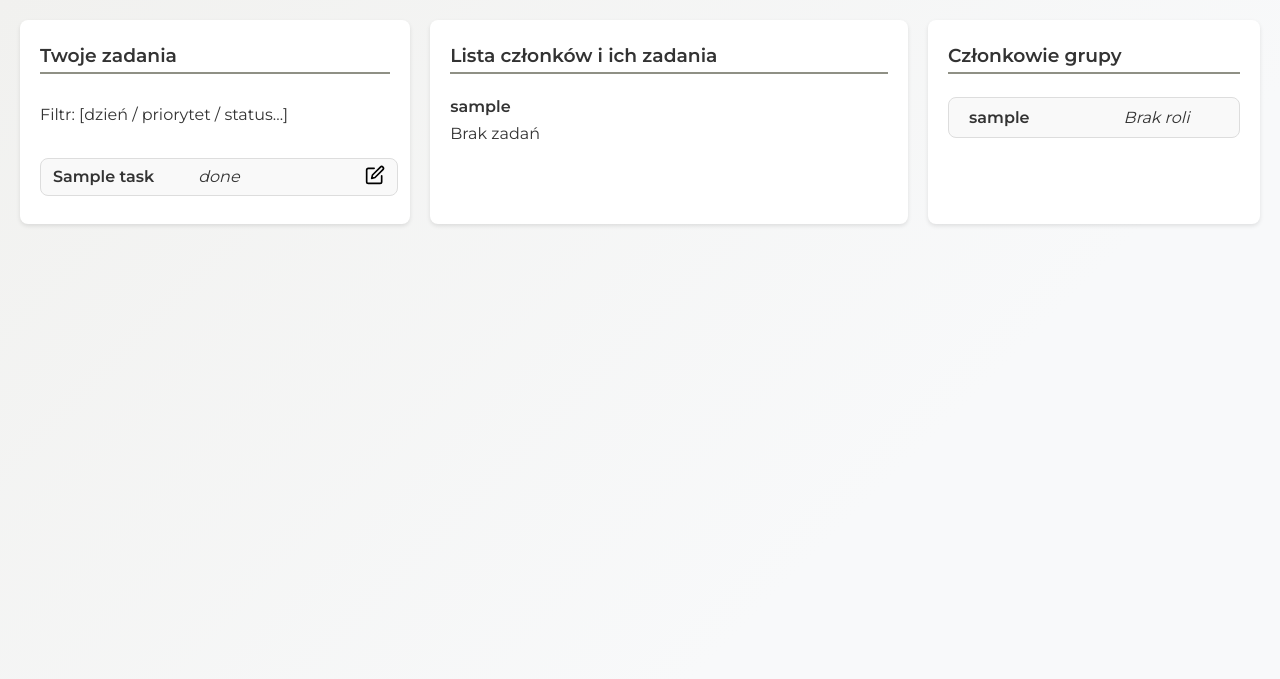
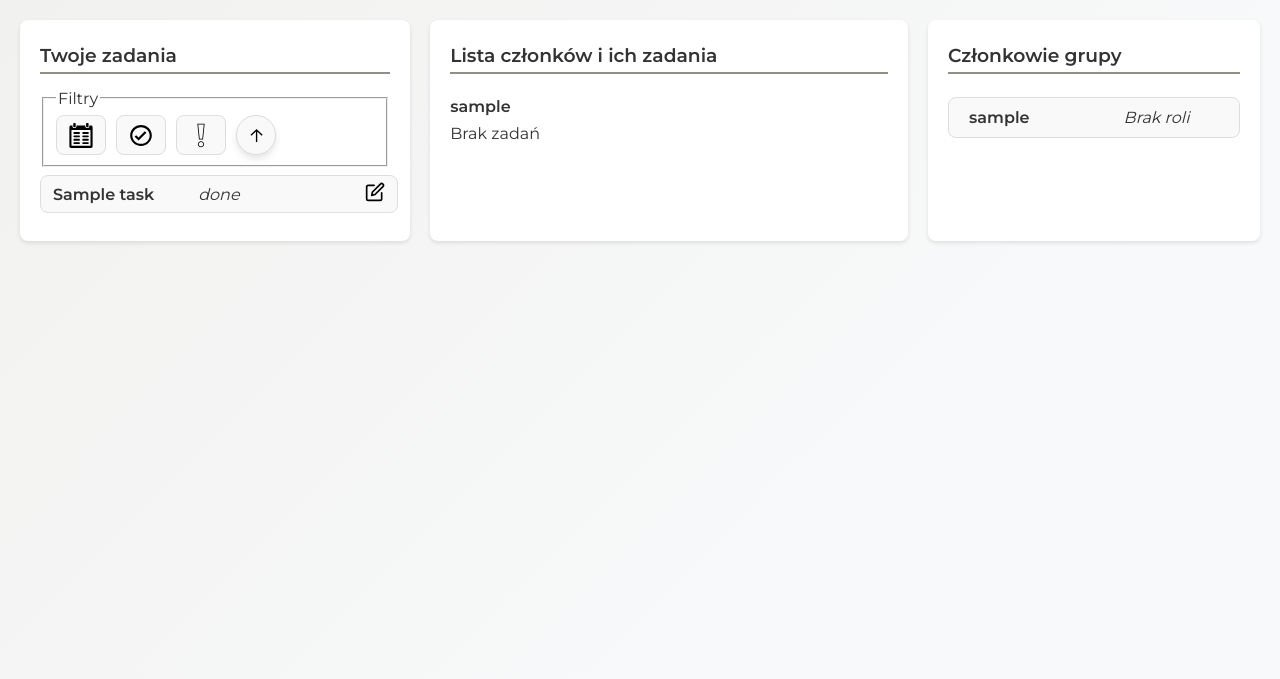
Before and after one commit to Puegoo/QUBE, a Django app: template qube_project/qube/templates/group/group_detail.html in a window 1280 px wide. Shown: the part 50-729 px from the top of the page. Run offline with Django 5.2, Linux system fonts and the light colour scheme; the template is opened without the code that fills it: most values are stand-ins (such as "Sample title", 1, 10 or a date in 2020).

Commit message:
update v3.1
adding filters

```diff
--- a/qube_project/qube/static/css/styles.css
+++ b/qube_project/qube/static/css/styles.css
@@ -562,8 +562,66 @@ form select:focus {
   padding-bottom: 5px;
 }
 
-.task-filters {
-  margin-bottom: 10px;
+/* Kontener przycisków filtrowania – wyrównany do lewej */
+.filter-buttons {
+  display: flex;
+  gap: 10px;
+  margin-bottom: 15px;
+  justify-content: flex-start;
+  padding: 2px 0 0 0;
+  margin: 0px;
+}
+
+/* Przyciski filtrowania jako zaokrąglone prostokąty (podobne do innych przycisków) */
+.filter-btn {
+  width: 50px;
+  height: 40px;
+  background-color: #f9f9f9;
+  border: 1px solid #ddd;
+  border-radius: 8px;
+  display: flex;
+  align-items: center;
+  justify-content: center;
+  cursor: pointer;
+  transition: background-color 0.3s, transform 0.3s;
+}
+
+.filter-btn:hover,
+.sort-btn:hover {
+  background-color: #afafaf;
+  transform: translateY(-2px);
+}
+
+/* Ikony dopasowujące się do wielkości przycisków – zajmują 60% rozmiaru przycisku */
+.filter-icon {
+  width: 70%;
+  height: 70%;
+}
+
+.sort-icon {
+  width: 120%;
+  height: 120%;
+}
+
+.filter-btn.active {
+  background-color: #afafaf; /* ciemniejszy kolor przycisku */
+  transform: none; /* reset skalowania */
+}
+
+/* Przycisk sortowania – okrągły */
+.sort-btn {
+  width: 40px;
+  height: 40px;
+  background-color: #f9f9f9;
+  border: 1px solid #ddd;
+  border-radius: 50%;
+  box-shadow: 0 4px 6px rgba(0, 0, 0, 0.1);
+  color: #fff;
+  display: flex;
+  align-items: center;
+  justify-content: center;
+  cursor: pointer;
+  transition: background-color 0.3s, transform 0.3s;
 }
 
 .task-list,
--- a/qube_project/qube/static/js/script.js
+++ b/qube_project/qube/static/js/script.js
@@ -6,8 +6,10 @@ function addMember(username) {
   const userItem = document.getElementById(`user_${username}`);
   if (!userItem) return;
 
-  userItem.remove(); // usunięcie z listy po prawej
+  // Usuwamy element z listy "wszystkich użytkowników"
+  userItem.remove();
 
+  // Tworzymy nowy element <li> dla listy członków
   const li = document.createElement('li');
   li.className = 'member-item';
   li.dataset.username = username;
@@ -15,20 +17,9 @@ function addMember(username) {
     <span>${username}</span>
     <span class="member-role">
       &nbsp;
-      <input
-        type="text"
-        name="role_${username}"
-        class="role-input"
-        placeholder="Dowolna rola..."
-      >
+      <input type="text" name="role_${username}" class="role-input" placeholder="Dowolna rola...">
     </span>
-    <button
-      type="button"
-      class="square-btn remove-btn"
-      onclick="removeMember('${username}')"
-    >
-      -
-    </button>
+    <button type="button" class="square-btn remove-btn" onclick="removeMember('${username}')">-</button>
     <input type="hidden" name="members" value="${username}">
   `;
 
@@ -39,26 +30,22 @@ function addMember(username) {
 }
 
 /**
- * Usuwa użytkownika z listy członków i przywraca do "wszystkich użytkowników".
+ * Usuwa użytkownika z listy członków i przywraca go do "wszystkich użytkowników".
  */
 function removeMember(username) {
   const memberItem = document.querySelector(`.member-item[data-username='${username}']`);
   if (!memberItem) return;
 
-  memberItem.remove(); // usuń z listy członków
+  // Usuwamy element z listy członków
+  memberItem.remove();
 
+  // Tworzymy element <li> dla listy "wszystkich użytkowników"
   const li = document.createElement('li');
   li.className = 'user-item';
   li.id = `user_${username}`;
   li.innerHTML = `
     <span>${username}</span>
-    <button
-      type="button"
-      class="square-btn add-btn"
-      onclick="addMember('${username}')"
-    >
-      +
-    </button>
+    <button type="button" class="square-btn add-btn" onclick="addMember('${username}')">+</button>
   `;
 
   const allUsersList = document.getElementById('allUsersList');
@@ -96,13 +83,116 @@ function closeAddTaskModal() {
   }
 }
 
-/* Ewentualne funkcje editTask(uid) / editTaskStatus(uid) / editMember(username) */
+/* Ewentualne funkcje edycji */
 function editTask(uid) {
   alert(`Tu logika edycji zadania o uid=${uid}`);
 }
+
 function editTaskStatus(uid) {
   alert(`Tu logika zmiany statusu zadania o uid=${uid}`);
 }
+
 function editMember(username) {
   alert(`Tu logika edycji członka: ${username}`);
 }
+
+/* --- Mechanizm filtrowania zadań --- */
+let currentFilter = ''; // Może być 'due_date', 'status' lub 'priority'
+let sortAscending = true;
+
+function setTaskFilter(filterName) {
+  // Pobierz wszystkie przyciski filtrowania
+  const filterButtons = document.querySelectorAll('.filter-btn');
+
+  // Jeśli kliknięty filtr jest już aktywny, resetujemy filtr
+  if (currentFilter === filterName) {
+    filterButtons.forEach(btn => btn.classList.remove('active'));
+    currentFilter = '';
+    clearTaskFilter();
+  } else {
+    // Ustaw aktywny filtr – oznacz wybrany przycisk jako active
+    filterButtons.forEach(btn => {
+      if (btn.getAttribute('data-filter') === filterName) {
+        btn.classList.add('active');
+      } else {
+        btn.classList.remove('active');
+      }
+    });
+    currentFilter = filterName;
+    applyTaskFilter(filterName);
+  }
+}
+
+function toggleTaskSortOrder() {
+  sortAscending = !sortAscending;
+  const sortIcon = document.getElementById("taskSortIcon");
+  if (sortAscending) {
+    sortIcon.src = "/static/icons/ascending.svg";
+    sortIcon.alt = "Sortuj rosnąco";
+  } else {
+    sortIcon.src = "/static/icons/descending.svg";
+    sortIcon.alt = "Sortuj malejąco";
+  }
+  filterTasks();
+}
+
+function applyTaskFilter(filter) {
+  filterTasks();
+}
+
+function clearTaskFilter() {
+  // Przywróć widoczność wszystkich zadań
+  const taskListItems = document.querySelectorAll('.task-list li');
+  taskListItems.forEach(item => {
+    item.style.display = 'block';
+  });
+}
+
+function filterTasks() {
+  // Pobierz wszystkie elementy <li> z listy zadań
+  const taskListItems = document.querySelectorAll('.task-list li');
+  let tasksArray = Array.from(taskListItems);
+
+  // Jeśli nie ma aktywnego filtra, pokazujemy wszystkie zadania
+  if (!currentFilter) {
+    tasksArray.forEach(item => item.style.display = 'block');
+    return;
+  }
+
+  // Filtrowanie elementów na podstawie atrybutu data-<filter>
+  tasksArray.forEach(item => {
+    const value = item.getAttribute('data-' + currentFilter);
+    if (!value) {
+      item.style.display = 'none';
+    } else {
+      item.style.display = 'block';
+    }
+  });
+
+  // Sortowanie elementów
+  if (currentFilter === 'due_date') {
+    tasksArray.sort((a, b) => {
+      let aDate = a.getAttribute('data-due_date') || '9999-12-31';
+      let bDate = b.getAttribute('data-due_date') || '9999-12-31';
+      return sortAscending ? aDate.localeCompare(bDate) : bDate.localeCompare(aDate);
+    });
+  } else if (currentFilter === 'status') {
+    tasksArray.sort((a, b) => {
+      let aStatus = a.getAttribute('data-status') || '';
+      let bStatus = b.getAttribute('data-status') || '';
+      return sortAscending ? aStatus.localeCompare(bStatus) : bStatus.localeCompare(aStatus);
+    });
+  } else if (currentFilter === 'priority') {
+    tasksArray.sort((a, b) => {
+      let aPriority = a.getAttribute('data-priority') || '';
+      let bPriority = b.getAttribute('data-priority') || '';
+      const order = { 'high': 3, 'medium': 2, 'low': 1 };
+      return sortAscending ? order[aPriority] - order[bPriority] : order[bPriority] - order[aPriority];
+    });
+  }
+
+  // Aktualizacja listy z posortowanymi elementami
+  const taskList = document.querySelector('.task-list');
+  taskList.innerHTML = '';
+  tasksArray.forEach(item => taskList.appendChild(item));
+}
--- a/qube_project/qube/templates/group/group_detail.html
+++ b/qube_project/qube/templates/group/group_detail.html
@@ -13,13 +13,29 @@
   {% else %}
     <h3>Twoje zadania</h3>
   {% endif %}
-    <div class="task-filters">
-      <p>Filtr: [dzień / priorytet / status...]</p>
+
+<fieldset>
+  <legend>Filtry</legend>
+  <div class="filter-buttons">
+    <button type="button" class="filter-btn" data-filter="due_date" onclick="setTaskFilter('due_date')">
+      <img src="{% static 'icons/data.svg' %}" alt="Data" class="filter-icon">
+    </button>
+    <button type="button" class="filter-btn" data-filter="status" onclick="setTaskFilter('status')">
+      <img src="{% static 'icons/status.svg' %}" alt="Status" class="filter-icon">
+    </button>
+    <button type="button" class="filter-btn" data-filter="priority" onclick="setTaskFilter('priority')">
+      <img src="{% static 'icons/priority.svg' %}" alt="Priorytet" class="filter-icon">
+    </button>
+    <button type="button" class="sort-btn" onclick="toggleTaskSortOrder()">
+      <img src="{% static 'icons/ascending.svg' %}" alt="Sortuj rosnąco" class="sort-icon" id="taskSortIcon">
+    </button>
   </div>
+</fieldset>
+
   <ul class="task-list">
     {% if is_leader %}
       {% for task in all_tasks %}
-          <li>
+        <li data-due_date="{{ task.due_date|default_if_none:'' }}" data-status="{{ task.status }}" data-priority="{{ task.priority }}">
           <div class="task-tile" style="width: 100%;">
             <div class="task-tile-left" style="justify-content: flex-start;">
               <span>{{ task.title }}</span>
@@ -39,7 +55,7 @@
       {% endfor %}
     {% else %}
       {% for task in user_tasks %}
-          <li>
+        <li data-due_date="{{ task.due_date|default_if_none:'' }}" data-status="{{ task.status }}" data-priority="{{ task.priority }}">
           <div class="task-tile" style="width: 100%;">
             <div class="task-tile-left" style="justify-content: flex-start;">
               <span>{{ task.title }}</span>
```
Also changed, not shown: qube_project/qube/static/icons/ascending.svg (added), qube_project/qube/static/icons/data.svg (added), qube_project/qube/static/icons/descending.svg (added), qube_project/qube/static/icons/priority.svg (added), qube_project/qube/static/icons/status.svg (added). Lines whose indentation alone changed are shown as unchanged.
